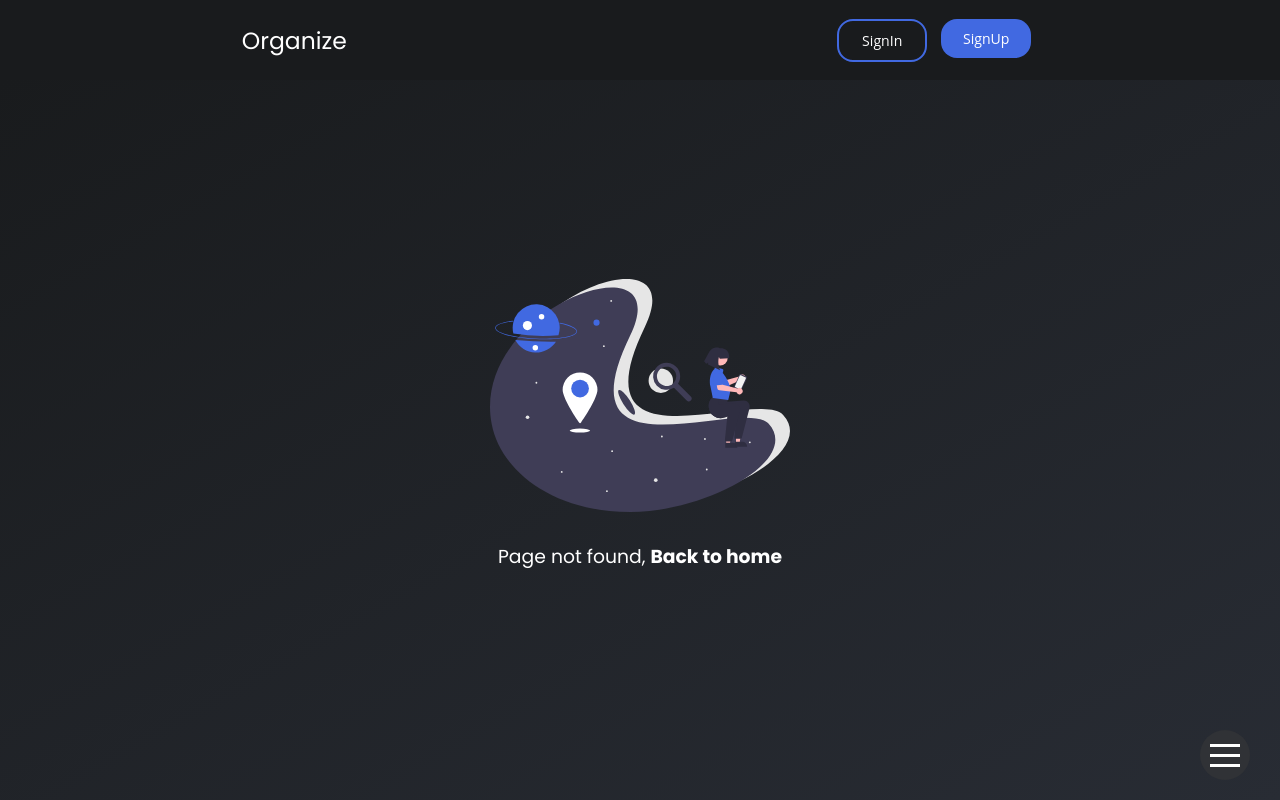
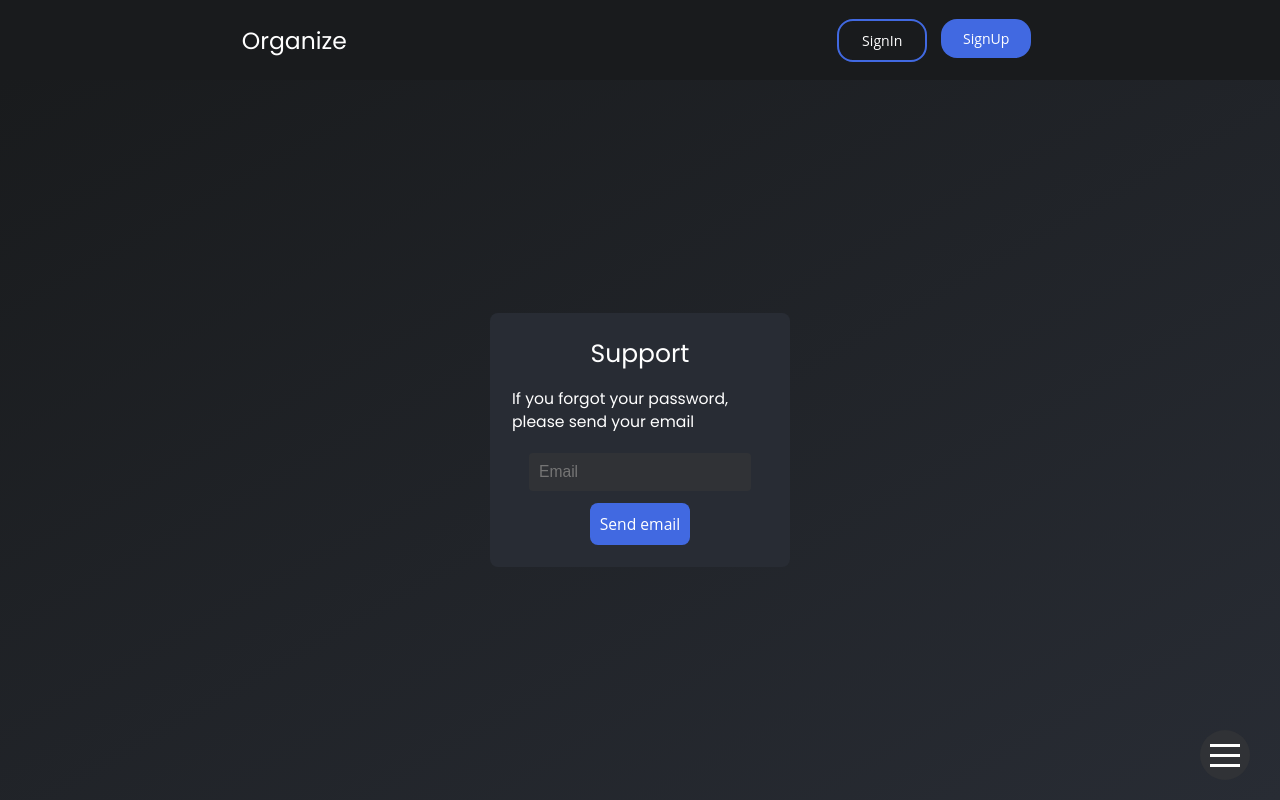
Before and after one commit to AntonioFiglio/Organize, a React (Create React App) app: page /recover in a window 1280 px wide. Before the commit this address had no page. Built offline with nearby package versions, Linux system fonts and the light colour scheme.

Commit message:
added page recover

```diff
--- a/src/Routes.jsx
+++ b/src/Routes.jsx
@@ -1,6 +1,7 @@
 import { Switch, Route } from "react-router-dom";
 import { Home } from "./pages/home.jsx";
 import { NotFoundPage } from "./pages/NotFoundPage.jsx";
+import { Recover } from "./pages/Recover.jsx";
 import { SignIn } from "./pages/SignIn.jsx";
 import { SignUp } from "./pages/signUp.jsx";
 
@@ -10,6 +11,7 @@ const Routes = () => {
       <Route path="/" exact component={Home} />
       <Route path="/sign-in" exact component={SignIn} />
       <Route path="/sign-up" exact component={SignUp} />
+      <Route path="/recover" exact component={Recover} />
       <Route path="*" component={NotFoundPage} />
     </Switch>
   );
--- a/src/components/input.jsx
+++ b/src/components/input.jsx
@@ -38,14 +38,19 @@ export const Input = ({ info }) => {
         type={info.type}
         placeholder={info.placeholder}
         info={info}
+        required={info.required}
       />
       {info.password === true ? (
         <>
-        <ShowPassword>
-          <input type="checkbox" name="show" id="show" onClick={handleClick} />
-          <span>Show password</span>
-        </ShowPassword>
-
+          <ShowPassword>
+            <input
+              type="checkbox"
+              name="show"
+              id="show"
+              onClick={handleClick}
+            />
+            <span>Show password</span>
+          </ShowPassword>
         </>
       ) : null}
     </Container>
--- /dev/null
+++ b/src/pages/Recover.jsx
@@ -0,0 +1,48 @@
+import Button from "../components/button";
+import { Input } from "../components/input";
+import { Wrapper } from "../styles/Global";
+import { Container, ContainerHelp, Text } from "../styles/pages/Recover";
+
+export const Recover = () => {
+  const HandleSubmit = (e) => {
+    e.preventDefault();
+    console.log("enviado");
+  };
+
+  return (
+    <>
+      <Container>
+        <ContainerHelp method="post" onSubmit={HandleSubmit}>
+          <Text Tittle>Support</Text>
+          <Text>If you forgot your password, please send your email</Text>
+          <Input
+            info={{
+              type: "Email",
+              required: true,
+              placeholder: "Email",
+              fontSize: "1rem",
+              outline: false,
+              minWidth: "200px",
+              maxWidth: "450px",
+              padding: "10px",
+              borderRadius: "4px",
+            }}
+          />
+          <Button
+            info={{
+              type: "submit",
+              content: "Send email",
+              fontSize: "1rem",
+              paddingX: "10px",
+              paddingY: "10px",
+              borderRadius: "8px",
+              Full: true,
+              width: "auto",
+            }}
+          />
+        </ContainerHelp>
+      </Container>
+      <Wrapper Height={"10vh"} />
+    </>
+  );
+};
--- a/src/pages/SignIn.jsx
+++ b/src/pages/SignIn.jsx
@@ -32,7 +32,8 @@ export const SignIn = () => {
           <Body>
             <Input
               info={{
-                type: "text",
+                type: "Email",
+                required: true,
                 placeholder: "Email",
                 fontSize: "1rem",
                 outline: false,
@@ -46,6 +47,7 @@ export const SignIn = () => {
             <Input
               info={{
                 type: "Password",
+                required: true,
                 password: true,
                 placeholder: "Password",
                 fontSize: "1rem",
@@ -71,7 +73,7 @@ export const SignIn = () => {
               }}
             />
             <Extra>
-              <Link to="/recover-Account">
+              <Link to="/recover">
                 <Text Pointer={true}>Forgot password</Text>
               </Link>
 
--- a/src/pages/signUp.jsx
+++ b/src/pages/signUp.jsx
@@ -31,7 +31,8 @@ export const SignUp = () => {
           <Body>
             <Input
               info={{
-                type: "text",
+                type: "Email",
+                required: true,
                 placeholder: "Email",
                 fontSize: "1rem",
                 outline: false,
@@ -45,6 +46,7 @@ export const SignUp = () => {
             <Input
               info={{
                 type: "Password",
+                required: true,
                 password: true,
                 placeholder: "Password",
                 fontSize: "1rem",
--- /dev/null
+++ b/src/styles/pages/Recover.js
@@ -0,0 +1,40 @@
+import styled, { css } from "styled-components";
+
+export const Container = styled.div`
+  display: flex;
+  flex-direction: column;
+  align-items: center;
+  justify-content: center;
+
+  height: 90vh;
+
+  background-image: linear-gradient(
+    to bottom right,
+    ${(props) => props.theme.colors.Primary},
+    ${(props) => props.theme.colors.PrimaryLight}
+  );
+`;
+
+export const ContainerHelp = styled.form`
+  display: flex;
+  flex-direction: column;
+  align-items: center;
+  justify-content: center;
+
+  max-width: 300px;
+  border-radius: 8px;
+  padding: 15px;
+
+  background: ${(props) => props.theme.colors.PrimaryLight};
+`;
+
+export const Text = styled.span`
+  font-size: 1rem;
+  margin: 7px;
+
+  ${({ Tittle }) =>
+    Tittle &&
+    css`
+      font-size: 1.6rem;
+    `}
+`;
```
Also changed, not shown: src/assets/support.svg (added).
